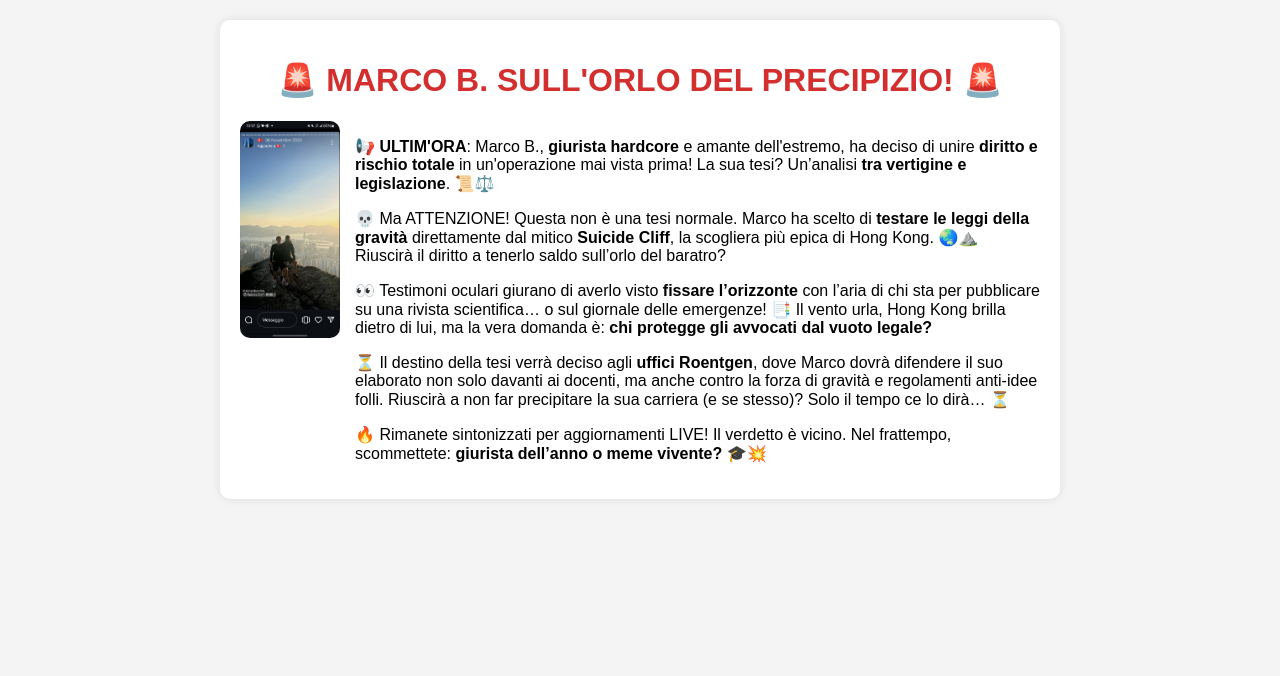
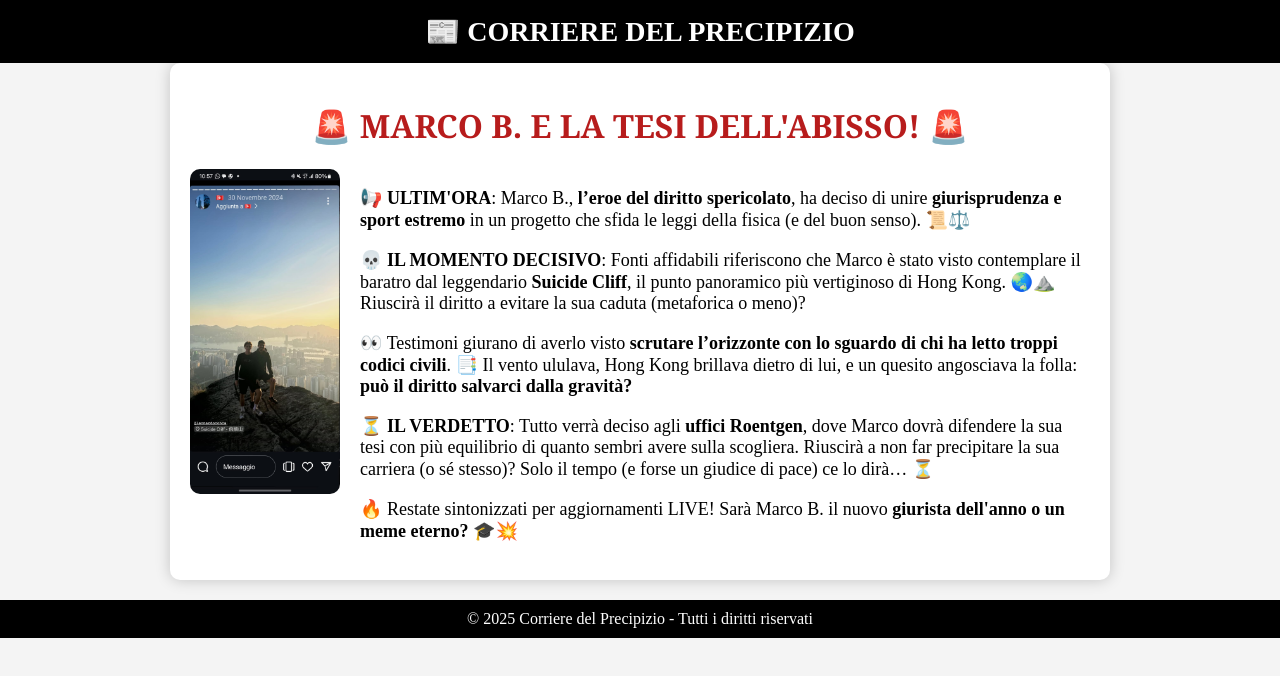
Before and after one commit to gibbizz23/marco-b-tesi, a plain HTML site: page index.html in a window 1280 px wide. Drawn offline with Linux system fonts and the light colour scheme.

Commit message:
Update index.html

```diff
--- a/index.html
+++ b/index.html
@@ -3,62 +3,81 @@
 <head>
     <meta charset="UTF-8">
     <meta name="viewport" content="width=device-width, initial-scale=1.0">
-    <title>🔥 BREAKING: Marco B. sfida il diritto e la gravità! 🏔️</title>
+    <title>📰 CORRIERE DEL PRECIPIZIO - Marco B. e la Tesi dell'Abisso! ⚖️🏔️</title>
     <style>
         body {
-            font-family: Arial, sans-serif;
-            margin: 20px;
+            font-family: 'Times New Roman', serif;
+            margin: 0;
+            padding: 0;
             background-color: #f4f4f4;
             text-align: center;
         }
+        .header {
+            background-color: #000;
+            color: white;
+            padding: 15px 0;
+            font-size: 28px;
+            font-weight: bold;
+        }
         .container {
-            max-width: 800px;
+            max-width: 900px;
             margin: auto;
             background: white;
             padding: 20px;
             border-radius: 10px;
-            box-shadow: 0 0 10px rgba(0, 0, 0, 0.1);
+            box-shadow: 0 0 15px rgba(0, 0, 0, 0.2);
             text-align: left;
         }
         h1 {
-            color: #d32f2f;
+            color: #b71c1c;
             text-align: center;
+            font-family: 'Georgia', serif;
         }
         .content-wrapper {
             display: flex;
             align-items: flex-start;
-            gap: 15px; /* Distanza tra immagine e testo */
+            gap: 20px;
         }
         .image img {
-            width: 100px; /* Ulteriore riduzione della dimensione */
+            width: 150px;
             height: auto;
             border-radius: 10px;
             display: block;
         }
         .content {
             flex: 1;
+            font-size: 18px;
+        }
+        .footer {
+            margin-top: 20px;
+            padding: 10px;
+            background-color: #000;
+            color: white;
+            text-align: center;
         }
     </style>
 </head>
 <body>
+    <div class="header">📰 CORRIERE DEL PRECIPIZIO</div>
     <div class="container">
-        <h1>🚨 MARCO B. SULL'ORLO DEL PRECIPIZIO! 🚨</h1>
+        <h1>🚨 MARCO B. E LA TESI DELL'ABISSO! 🚨</h1>
         <div class="content-wrapper">
             <div class="image">
                 <img src="immagine_whatsapp.jpg.jpg" alt="Marco B. a Suicide Cliff">
             </div>
             <div class="content">
-                <p>📢 <strong>ULTIM'ORA</strong>: Marco B., <strong>giurista hardcore</strong> e amante dell'estremo, ha deciso di unire <strong>diritto e rischio totale</strong> in un'operazione mai vista prima! La sua tesi? Un’analisi <strong>tra vertigine e legislazione</strong>. 📜⚖️</p>
+                <p>📢 <strong>ULTIM'ORA</strong>: Marco B., <strong>l’eroe del diritto spericolato</strong>, ha deciso di unire <strong>giurisprudenza e sport estremo</strong> in un progetto che sfida le leggi della fisica (e del buon senso). 📜⚖️</p>
 
-                <p>💀 Ma ATTENZIONE! Questa non è una tesi normale. Marco ha scelto di <strong>testare le leggi della gravità</strong> direttamente dal mitico <strong>Suicide Cliff</strong>, la scogliera più epica di Hong Kong. 🌏⛰️ Riuscirà il diritto a tenerlo saldo sull’orlo del baratro?</p>
+                <p>💀 <strong>IL MOMENTO DECISIVO</strong>: Fonti affidabili riferiscono che Marco è stato visto contemplare il baratro dal leggendario <strong>Suicide Cliff</strong>, il punto panoramico più vertiginoso di Hong Kong. 🌏⛰️ Riuscirà il diritto a evitare la sua caduta (metaforica o meno)?</p>
 
-                <p>👀 Testimoni oculari giurano di averlo visto <strong>fissare l’orizzonte</strong> con l’aria di chi sta per pubblicare su una rivista scientifica… o sul giornale delle emergenze! 📑 Il vento urla, Hong Kong brilla dietro di lui, ma la vera domanda è: <strong>chi protegge gli avvocati dal vuoto legale?</strong></p>
+                <p>👀 Testimoni giurano di averlo visto <strong>scrutare l’orizzonte con lo sguardo di chi ha letto troppi codici civili</strong>. 📑 Il vento ululava, Hong Kong brillava dietro di lui, e un quesito angosciava la folla: <strong>può il diritto salvarci dalla gravità?</strong></p>
 
-                <p>⏳ Il destino della tesi verrà deciso agli <strong>uffici Roentgen</strong>, dove Marco dovrà difendere il suo elaborato non solo davanti ai docenti, ma anche contro la forza di gravità e regolamenti anti-idee folli. Riuscirà a non far precipitare la sua carriera (e se stesso)? Solo il tempo ce lo dirà… ⏳</p>
+                <p>⏳ <strong>IL VERDETTO</strong>: Tutto verrà deciso agli <strong>uffici Roentgen</strong>, dove Marco dovrà difendere la sua tesi con più equilibrio di quanto sembri avere sulla scogliera. Riuscirà a non far precipitare la sua carriera (o sé stesso)? Solo il tempo (e forse un giudice di pace) ce lo dirà… ⏳</p>
 
-                <p>🔥 Rimanete sintonizzati per aggiornamenti LIVE! Il verdetto è vicino. Nel frattempo, scommettete: <strong>giurista dell’anno o meme vivente?</strong> 🎓💥</p>
+                <p>🔥 Restate sintonizzati per aggiornamenti LIVE! Sarà Marco B. il nuovo <strong>giurista dell'anno o un meme eterno?</strong> 🎓💥</p>
             </div>
         </div>
     </div>
+    <div class="footer">© 2025 Corriere del Precipizio - Tutti i diritti riservati</div>
 </body>
 </html>
```
